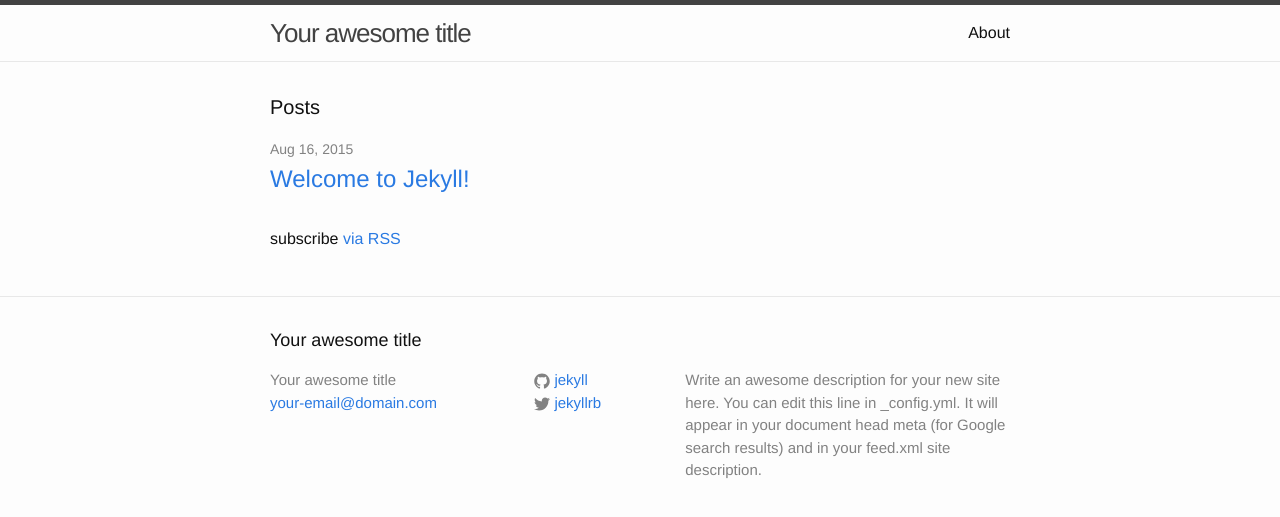
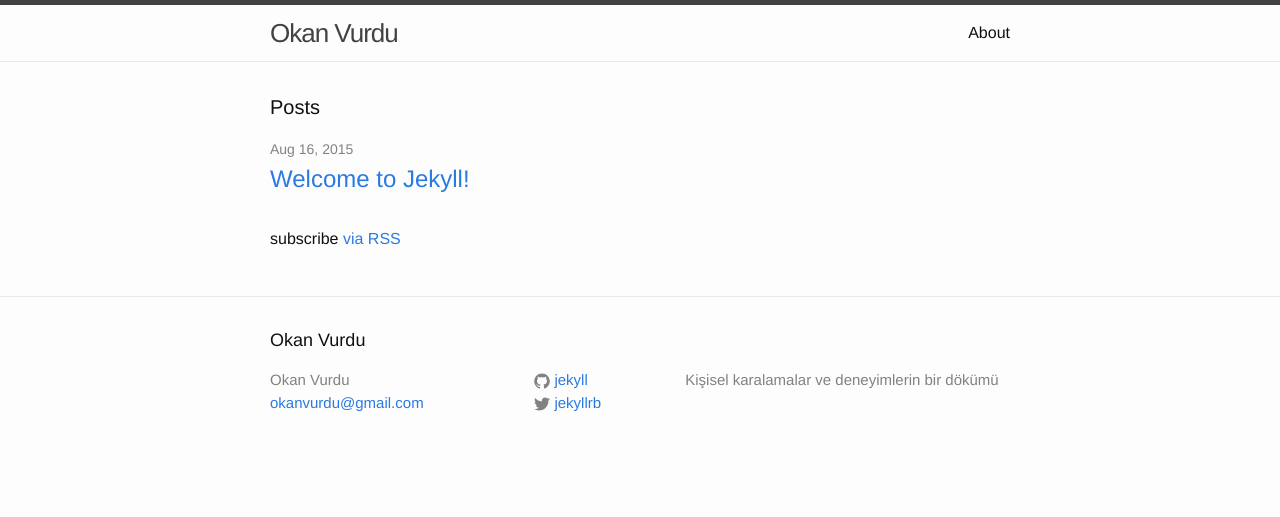
Before and after one commit to minel/okanvurdu.github.io, a Jekyll site: the page built from index.html, in a window 1280 px wide. Shown: the top 517 px of the page. Built offline with Jekyll 4.4.1, drawn with Linux system fonts in a browser that asks for light colours.

Commit message:
configuration updated

```diff
--- a/_config.yml
+++ b/_config.yml
@@ -1,12 +1,9 @@
 # Site settings
-title: Your awesome title
-email: your-email@domain.com
-description: > # this means to ignore newlines until "baseurl:"
-  Write an awesome description for your new site here. You can edit this
-  line in _config.yml. It will appear in your document head meta (for
-  Google search results) and in your feed.xml site description.
-baseurl: "" # the subpath of your site, e.g. /blog/
-url: "http://yourdomain.com" # the base hostname & protocol for your site
+title: Okan Vurdu
+email: okanvurdu@gmail.com
+description: Kişisel karalamalar ve deneyimlerin bir dökümü
+baseurl: ""
+url: "http://okanvurdu.com"
 twitter_username: jekyllrb
 github_username:  jekyll
 
```
